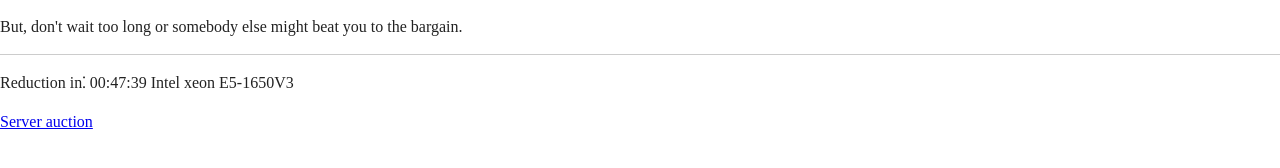
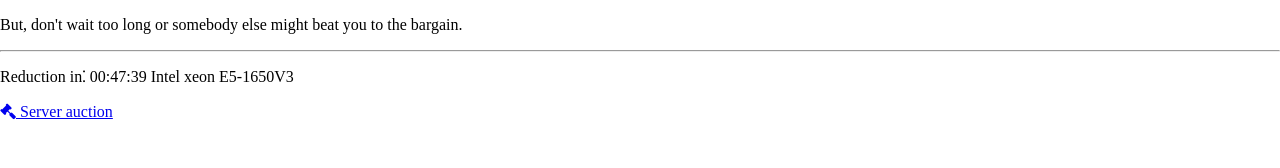
Before and after one commit to LujiAnna/end-of-field-challenge, a plain HTML site: page index.html in a window 1280 px wide. Drawn offline with Linux system fonts and the light colour scheme.

Commit message:
Add icon

```diff
--- a/index.html
+++ b/index.html
@@ -7,10 +7,14 @@
   <meta name="description" content="">
   <meta name="viewport" content="width=device-width, initial-scale=1">
 
+
+<!--  style-->
   <link rel="stylesheet" href="css/normalize.css">
-  <link rel="stylesheet" href="css/main.css">
+  <link rel="stylesheet" href="css/style.css">
 
-  <meta name="theme-color" content="#fafafa">
+  <!--icon-->
+<!--  <link rel="stylesheet" href="https://cdn.jsdelivr.net/npm/@fortawesome/fontawesome-free@5.15.3/css/fontawesome.min.css" integrity="sha384-wESLQ85D6gbsF459vf1CiZ2+rr+CsxRY0RpiF1tLlQpDnAgg6rwdsUF1+Ics2bni" crossorigin="anonymous">-->
+  <link media="all" rel="stylesheet" href="https://maxcdn.bootstrapcdn.com/font-awesome/4.7.0/css/font-awesome.min.css">
 </head>
 
 <body>
@@ -22,8 +26,9 @@
   <div class="description">
     <p>Reduction in<span class="html-code">&#8282;</span> <time datetime="00:47:39">00:47:39</time> <span class="name">Intel xeon E5-1650V3</span> </p>
   </div>
-  <a href="#">Server auction</a>
+  <a href="#"><i class="fa fa-gavel"></i> Server auction</a>
 </article>
+
 </body>
 
 </html>
```
